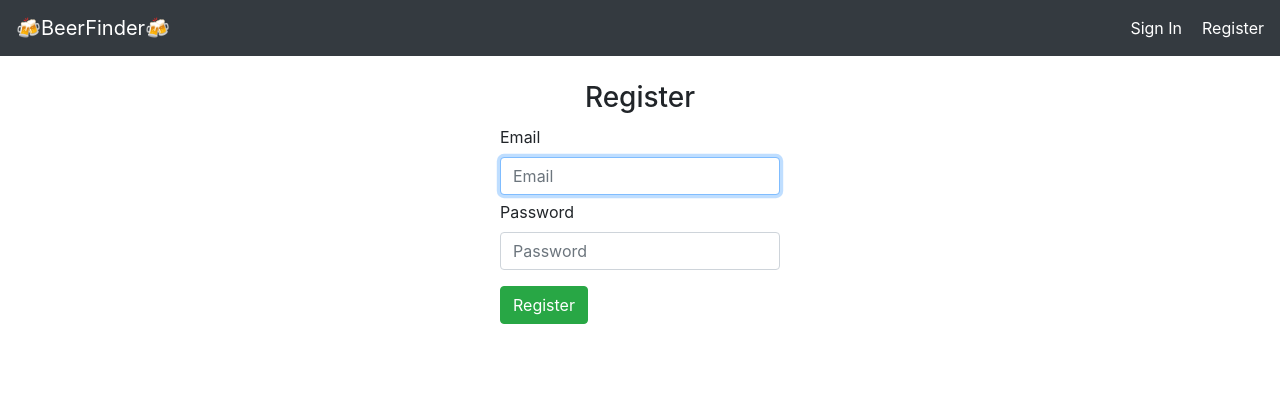
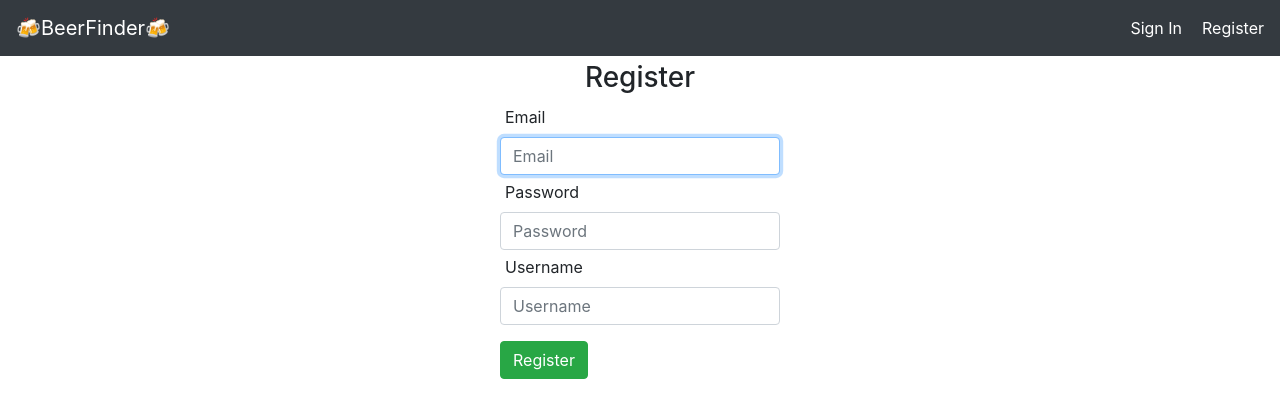
Before and after one commit to bmdoane/Beer_Finder, a React (Create React App) app: page /register in a window 1280 px wide. Shown: the top 418 px of the page. Built offline with nearby package versions, Linux system fonts and the light colour scheme; no server answers; what google-maps-react would draw is missing.

Commit message:
Added AccessForm component, to split SignIn and Reg, other refactoring

```diff
--- /dev/null
+++ b/src/components/AccessForm.js
@@ -0,0 +1,74 @@
+import React from 'react'
+import Button from "react-bootstrap/Button";
+import Form from "react-bootstrap/Form";
+import styled from "styled-components";
+
+const LoginForm = styled(Form)`
+  button:first-of-type {
+    margin-right: 10px;
+  }
+`;
+
+const FormLabel = styled(Form.Label)`
+  padding-left: 5px;
+
+  :not(:first-child) {
+    padding-top: 5px;
+  }
+`;
+
+const AccessForm = (props) => {
+  console.log('af', props)
+  const { handleLogin, handleSignUp, isLoggingIn } = props
+
+  const formButton = isLoggingIn ?
+    <Button
+      variant="primary"
+      type="submit"
+    >
+      Log In
+    </Button> :
+    <Button
+      variant="success"
+      type="submit"
+    >
+      Register
+    </Button>
+
+  return (
+    <>
+      <LoginForm onSubmit={isLoggingIn ? handleLogin : handleSignUp}>
+        <Form.Group>
+          <FormLabel>Email</FormLabel>
+          <Form.Control
+            autoFocus
+            type="email"
+            name="email"
+            placeholder="Email"
+            aria-label="Email"
+          />
+          <FormLabel>Password</FormLabel>
+          <Form.Control
+            type="password"
+            name="password"
+            placeholder="Password"
+            aria-label="Password"
+          />
+          {!isLoggingIn &&
+          <>
+            <FormLabel>Username</FormLabel>
+            <Form.Control
+              type="text"
+              name="userName"
+              placeholder="Username"
+              aria-label="Username"
+            />
+          </>}
+        </Form.Group>
+        {formButton}
+      </LoginForm>
+    </>
+  );
+}
+
+export default AccessForm
--- a/src/components/Brewery.js
+++ b/src/components/Brewery.js
@@ -40,7 +40,6 @@ const urlFormat = (url) => {
 }
 
 const Brewery = (props) => {
-  console.log('props.location.state', props.location.state)
   const { brewery } = props.location.state
 
   const { currentUser } = useContext(AuthContext)
--- a/src/components/Login.js
+++ b/src/components/Login.js
@@ -1,20 +1,13 @@
 import React, { useCallback, useContext } from 'react'
 import { withRouter, Redirect } from 'react-router-dom'
-import Button from 'react-bootstrap/Button'
-import Form from 'react-bootstrap/Form'
 import styled from 'styled-components'
 import { auth } from '../Firebase'
 import { AuthContext } from '../services/Auth'
+import AccessForm from '../components/AccessForm'
 
 const Container = styled.div`
   width: 280px;
   margin: 0 auto;
-`
-
-const LoginForm = styled(Form)`
-  button:first-of-type {
-    margin-right: 10px;
-  }
 `
 
 const Headline = styled.h3`
@@ -23,13 +16,9 @@ const Headline = styled.h3`
   margin-bottom: 5px;
 `
 
-const FormLabel = styled(Form.Label)`
-  :not(:first-child) {
-    padding-top: 5px;
-  }
-`
+const Login = ({ history }) => {
+  const isLoggingIn = true
 
-const Login = ({ history }) => {
   const handleLogin = useCallback(async event => {
     event.preventDefault()
     const { email, password } = event.target.elements
@@ -50,31 +39,9 @@ const Login = ({ history }) => {
   return (
     <Container>
       <Headline>Login</Headline>
-      <LoginForm onSubmit={handleLogin}>
-        <Form.Group>
-          <FormLabel>Email</FormLabel>
-          <Form.Control
-            autoFocus
-            type="email"
-            name="email"
-            placeholder="Email"
-            aria-label="Email"
-          />
-          <FormLabel>Password</FormLabel>
-          <Form.Control
-            type="password"
-            name="password"
-            placeholder="Password"
-            aria-label="Password"
-          />
-        </Form.Group>
-        <Button
-          variant="primary"
-          type="submit"
-        >
-          Log In
-        </Button>
-      </LoginForm>
+      <AccessForm
+        handleLogin={handleLogin}
+        isLoggingIn={isLoggingIn} />
     </Container>
   )
 }
--- a/src/components/Navigation.js
+++ b/src/components/Navigation.js
@@ -27,10 +27,10 @@ const NavUserAccess = styled.div`
 
 const Navigation = () => {
   let brandLogo = "🍻BeerFinder🍻"
-  const [width] = useWindowSize()
-  if (width <= 450) {
-    brandLogo = "🍻BF🍻";
-  }
+  // const [width] = useWindowSize()
+  // if (width <= 450) {
+  //   brandLogo = "🍻BF🍻";
+  // }
 
   const { currentUser } = useContext(AuthContext)
   let UserNav = currentUser ? (
@@ -39,8 +39,12 @@ const Navigation = () => {
     </NavbarLink>
   ) : (
     <NavUserAccess>
-      <NavbarLink to="/login">Sign In</NavbarLink>
-      <NavbarLink to="/register">Register</NavbarLink>
+      <NavbarLink to="/login">
+        Sign In
+      </NavbarLink>
+      <NavbarLink to="/register">
+        Register
+      </NavbarLink>
     </NavUserAccess>
   );
 
--- a/src/components/Register.js
+++ b/src/components/Register.js
@@ -1,19 +1,12 @@
 import React, { useCallback } from 'react'
 import { withRouter } from 'react-router-dom'
-import Button from 'react-bootstrap/Button'
-import Form from 'react-bootstrap/Form'
 import styled from 'styled-components'
 import db, { auth } from '../Firebase'
+import AccessForm from '../components/AccessForm'
 
 const Container = styled.div`
   width: 280px;
   margin: 0 auto;
-`
-
-const LoginForm = styled(Form)`
-  button:first-of-type {
-    margin-right: 10px;
-  }
 `
 
 const Headline = styled.h3`
@@ -22,28 +15,22 @@ const Headline = styled.h3`
   margin-bottom: 5px;
 `
 
-const FormLabel = styled(Form.Label)`
-  :not(:first-child) {
-    padding-top: 5px;
-  }
-`
+const Register = ({ history }) => {
+  const isLoggingIn = false
 
-const Register = ({ history }) => {
   const handleSignUp = useCallback(
     async event => {
       event.preventDefault()
-      const { email, password } = event.target.elements
+      const { email, password, userName } = event.target.elements
       try {
         await auth
           .createUserWithEmailAndPassword(email.value, password.value)
           .then(cred => {
-            console.log("cred", cred)
-            // Do you want to set a username to credential with input?
             return db
               .collection("users")
               .doc(cred.user.uid)
               .set({
-                userName: cred.user.email,
+                userName: userName.value,
                 memberSince: new Date(),
                 userBreweries:[]
               })
@@ -58,28 +45,9 @@ const Register = ({ history }) => {
   return (
     <Container>
       <Headline>Register</Headline>
-      <LoginForm onSubmit={handleSignUp}>
-        <Form.Group>
-          <FormLabel>Email</FormLabel>
-          <Form.Control
-            autoFocus
-            type="email"
-            name="email"
-            placeholder="Email"
-            aria-label="Email"
-          />
-          <FormLabel>Password</FormLabel>
-          <Form.Control
-            type="password"
-            name="password"
-            placeholder="Password"
-            aria-label="Password"
-          />
-        </Form.Group>
-        <Button variant="success" type="submit">
-          Register
-        </Button>
-      </LoginForm>
+      <AccessForm
+        handleSignUp={handleSignUp}
+        isLoggingIn={isLoggingIn} />
     </Container>
   )
 }
--- a/src/containers/BeerFinder/BeerFinder.js
+++ b/src/containers/BeerFinder/BeerFinder.js
@@ -6,8 +6,10 @@ import SearchList from '../../components/SearchList'
 import styled from 'styled-components'
 
 const Container = styled.div`
-  max-width: 450px;
+  width: 100%;
+  height: 600px;
   margin: 0 auto;
+  background-color: #FFFFFF;
 `
 
 class BeerFinder extends Component {
--- a/src/containers/User/User.js
+++ b/src/containers/User/User.js
@@ -64,6 +64,7 @@ class User extends Component {
       })
       .then(data => {
         const { userBreweries, memberSince, userName } = data
+        console.log('data', data)
         let timeStamp = memberSince.toDate()
         this.setState({user: {
           memberSince: timeStamp,
@@ -79,6 +80,7 @@ class User extends Component {
 
   render() {
     const { userBreweries } = this.state
+    // const { userName, memberSince } = this.state.user
 
     return (
       <Container>
--- a/src/hoc/Layout.js
+++ b/src/hoc/Layout.js
@@ -1,22 +1,21 @@
 import React, { Component } from 'react'
 import Navigation from '../components/Navigation'
-import styled from "styled-components";
+import styled from 'styled-components'
 
 const MainContainer = styled.div`
   display: flex;
   flex-direction: column;
   justify-content: center;
-  max-width: 1000px;
-  min-width: 320px;
-  margin: 20px auto;
 `;
 
 class Layout extends Component {
   render() {
     return (
       <>
-        <Navigation />
-        <MainContainer>{this.props.children}</MainContainer>
+        <MainContainer>
+          <Navigation />
+          {this.props.children}
+        </MainContainer>
       </>
     );
   }
--- a/src/index.css
+++ b/src/index.css
@@ -3,6 +3,8 @@
 }
 
 body {
+  width: 100%;
+  height:100%;
   margin: 0;
   padding: 0;
   font-family: -apple-system, BlinkMacSystemFont, Segoe UI, Roboto, Oxygen-Sans, Ubuntu, Cantarell, Helvetica Neue, sans-serif;
```
Also changed, not shown: src/components/PrivateRoute.js (line endings or trailing spaces).
